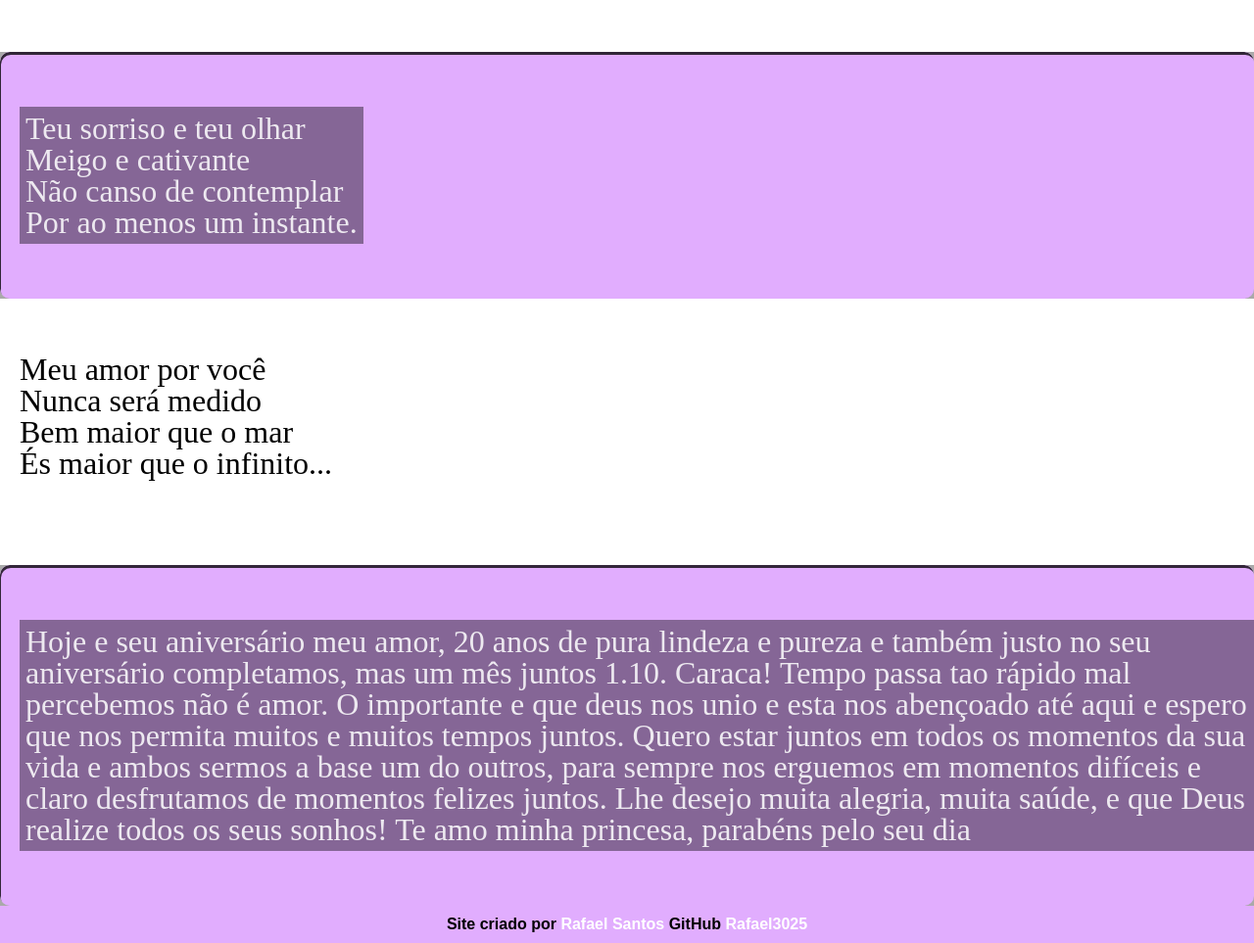
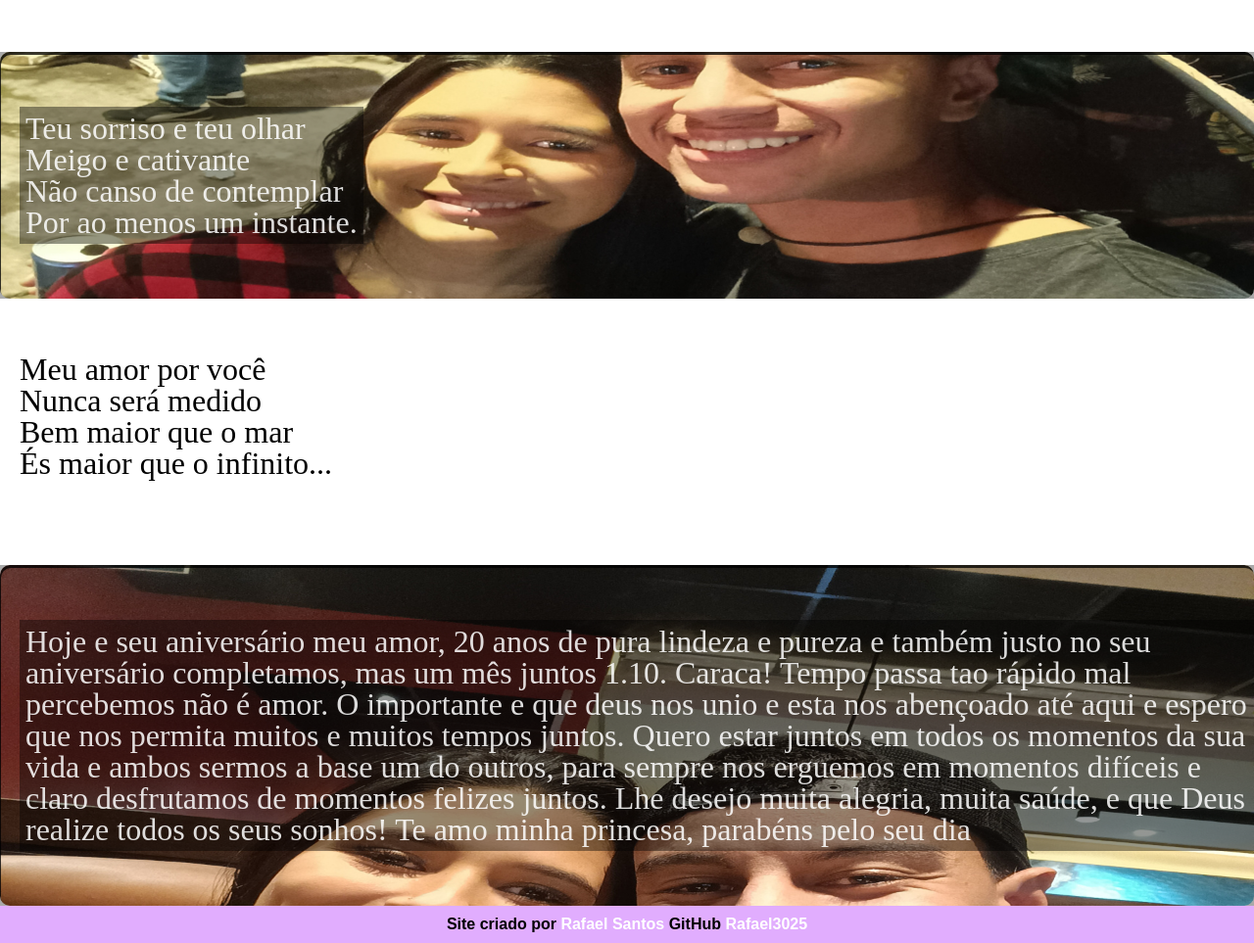
Before and after one commit to Rafael3025/Romantico, a plain HTML site: page index.html in a window 1280 px wide. Shown: the part 411-1374 px from the top of the page at 98% size. Drawn offline with Linux system fonts and the light colour scheme; the site is published under a folder, as on GitHub Pages, so addresses that start at the root find nothing.

Commit message:
pequeno ajuste

```diff
--- a/style.css
+++ b/style.css
@@ -94,13 +94,13 @@ a:hover{
 
   }
   section#img01{
-    background-image: url(/imagens/IMG_20230623_221710-edit.jpg);
+    background-image: url(imagens/IMG_20230623_221710-edit.jpg);
     background-position: center center ;
     box-shadow: inset 1px 3px 0px rgba(0, 0, 0, 0.781);
     border-radius: 10px;
   }
   section#img02{
-    background-image: url(/imagens/IMG_20240430_211155-edit3.jpg);
+    background-image: url(imagens/IMG_20240430_211155-edit3.jpg);
     background-position: top center ;
     box-shadow: inset 1px 3px 0px rgba(0, 0, 0, 0.774);
     border-radius: 10px;
```
